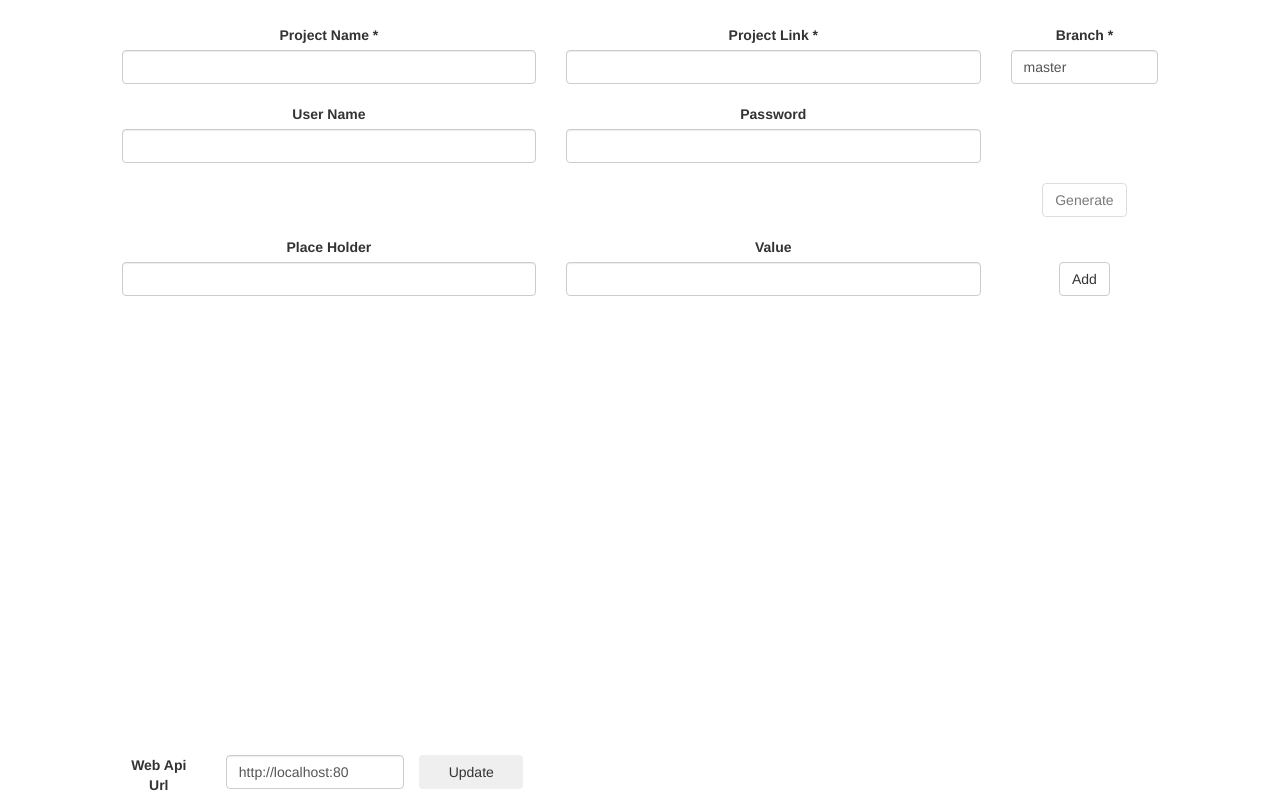
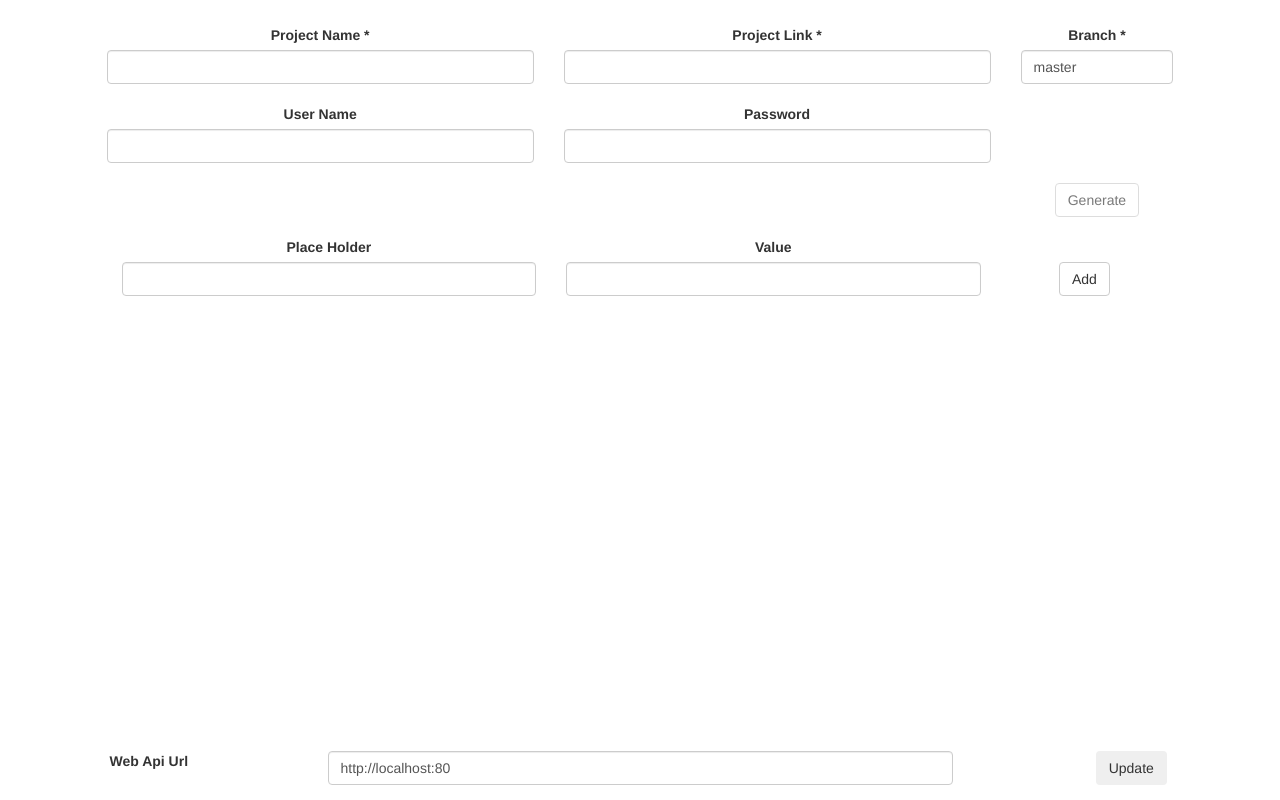
Before and after one commit to ProjectRenamer/ProjectRenamer-UI, an Angular app: page /home-page in a window 1280 px wide. Built offline with nearby package versions, Linux system fonts and the light colour scheme.

Commit message:
maintainer label added in dockerfile

```diff
--- a/src/app/home/home-page/home-page.component.html
+++ b/src/app/home/home-page/home-page.component.html
@@ -1,4 +1,4 @@
-<form (ngSubmit)="generate();" #generateForm="ngForm">
+<form (ngSubmit)="generate();" #generateForm="ngForm" class="row">
   <div class="row">
 
     <div class="col-xs-5">
@@ -83,10 +83,14 @@
   </div>
 </div>
 
-<div class="row bottom">
+<div class="row" style="height: 20px;"> </div>
+
+<div class="row navbar navbar-fixed-bottom">
   <label class="col-xs-3">Web Api Url</label>
   <div class="col-xs-6">
     <input class="form-control" type="text" [(ngModel)]="webApiUrl" name="webApiUrl" placeholder="http://web-api.com/" />
   </div>
-  <button type="button" class="col-xs-3 btn btn-defult" (click)="setWebApiUrl(webApiUrl);">Update</button>
+  <div class="col-xs-3 ">
+    <button type="button" class="btn btn-defult" (click)="setWebApiUrl(webApiUrl);">Update</button>
+  </div>
 </div>
```
Also changed, not shown: 1 other file (tests, documents, lock files or other folders).
